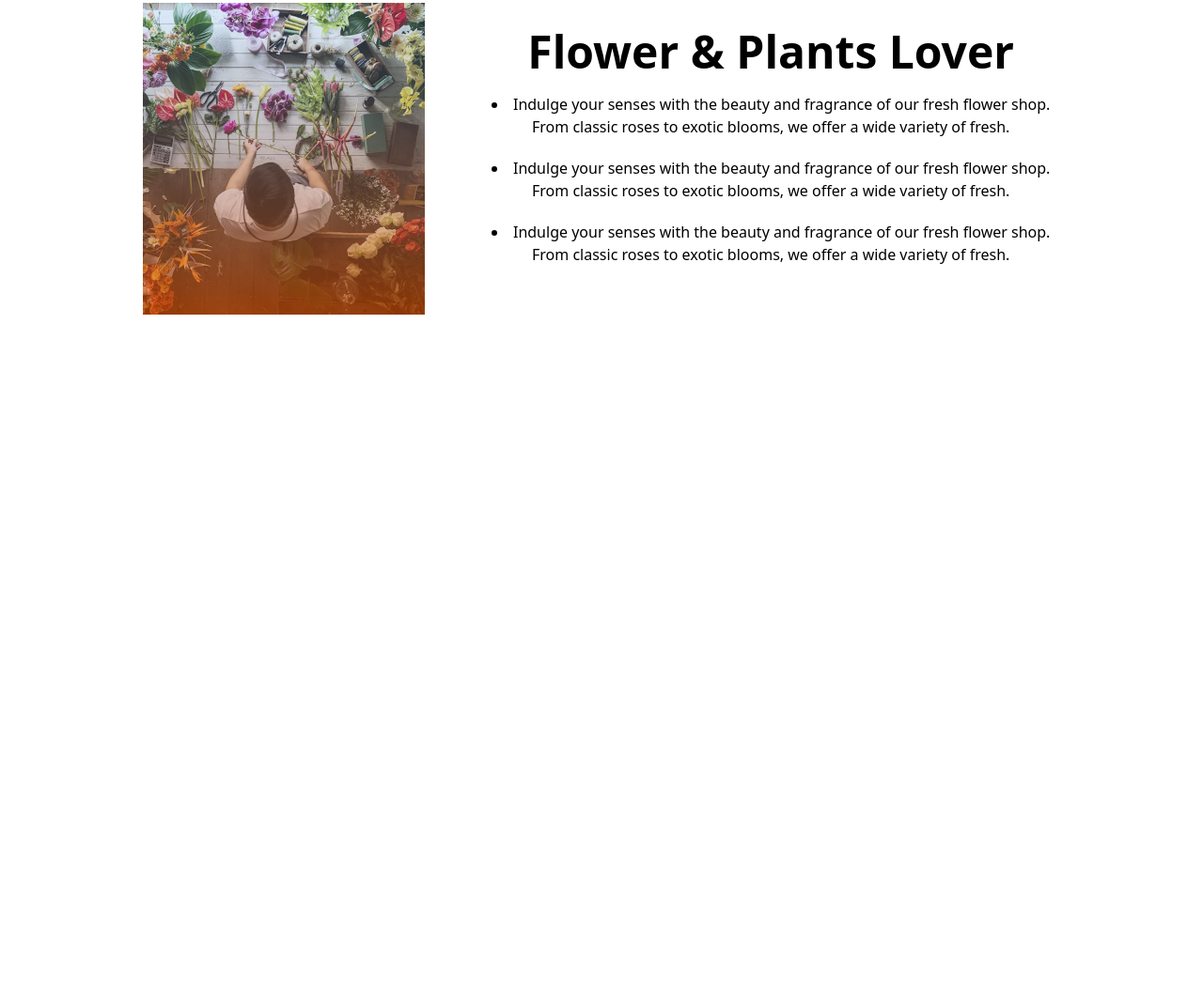
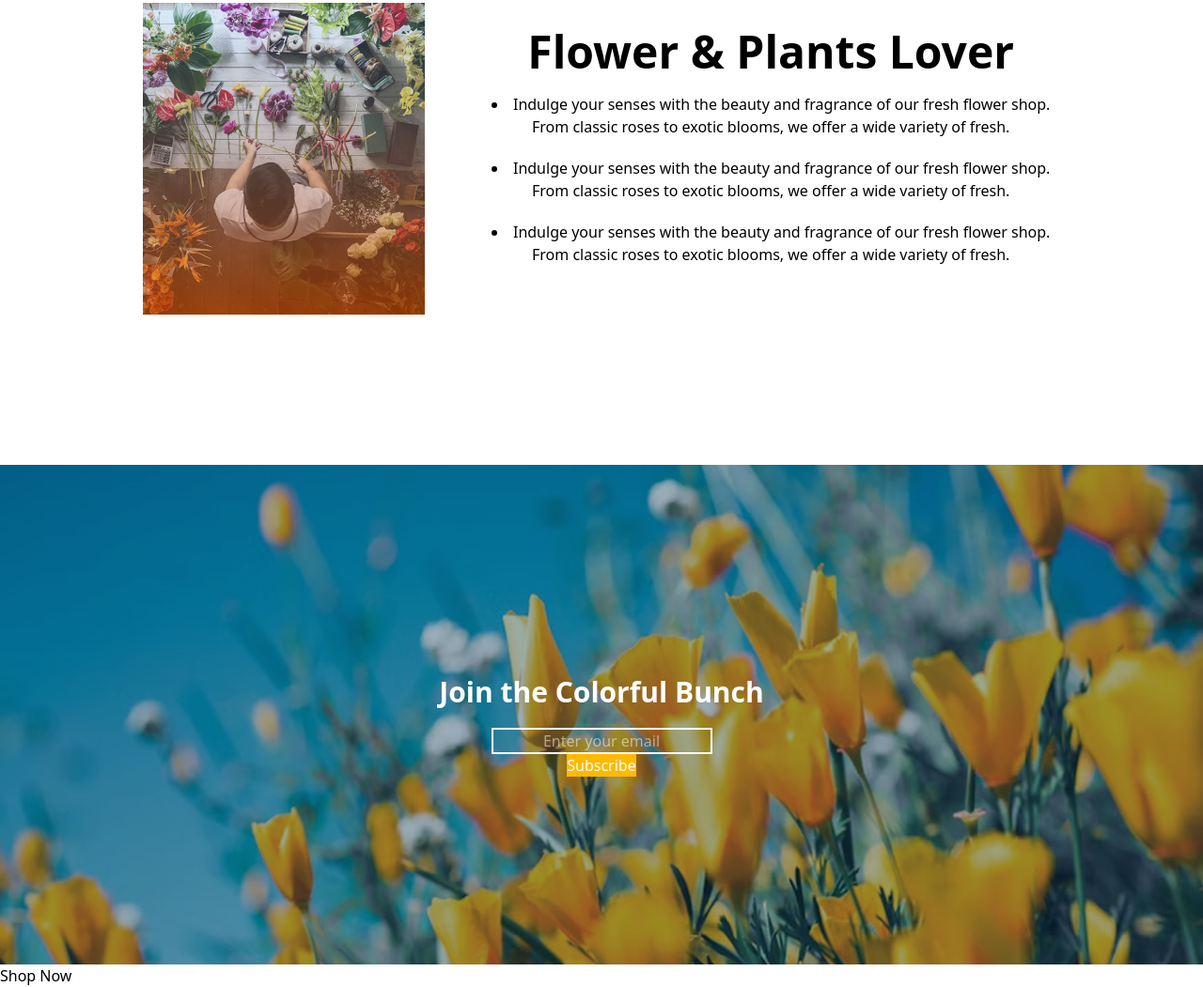
Before and after one commit to al-aminhub-coder/assignment-2, a plain HTML site: page index.html in a window 1280 px wide. Shown: the part 2130-3181 px from the top of the page at 94% size. Before the commit the page ends 2625 px from the top, so only its background shows below. Drawn offline with nearby package versions, Linux system fonts and the light colour scheme.

Commit message:
added footer

```diff
--- a/index.html
+++ b/index.html
@@ -253,6 +253,50 @@
   </div>
 
 
+
+
+
+  <!-- deals-section -->
+   <!-- <div class="latest-deals">
+
+    <div class="text text-center m-38">
+      <h1 class="text-5xl font-bold"><span class="text-[#E95A08]">Latest</span> Deals</h1>
+      <p>Indulge your senses with the beauty and fragrance of our fresh flower shop. From classic roses to exotic blooms, we offer a wide variety of fresh.</p>
+    </div>
+
+    <div class="image">
+      <img src="assets/deal-ana.png" alt="">
+
+      <div class="overlay-text">
+        <h2>25% off | Zabo Plant</h2>
+      </div>
+
+    </div>
+
+   </div>
+ -->
+
+
+
+
+   <!-- footer-section -->
+
+   <footer>
+    <div class="relative w-full max-w-7xl">
+       <img src="assets/news-letter-bg.png" alt="" class="h-133">
+
+      <div class="overlay-text absolute inset-0 flex flex-col items-center justify-center text-white rounded-lg">
+        <h2 class="text-3xl font-bold text-[#ffffff]">Join the Colorful Bunch</h2>
+        <label for="emai"></label>
+        <input type="email" name="" id=""placeholder="Enter your email" class="mt-5 text-center border-2 ">
+        <button type="button" class="bg-amber-400 inline">Subscribe</button>
+
+      </div>
+        <a href="#">Shop Now</a>
+      </div>
+    </div>
+   </footer>
+
     </main>
   </body>
 </html>
```
